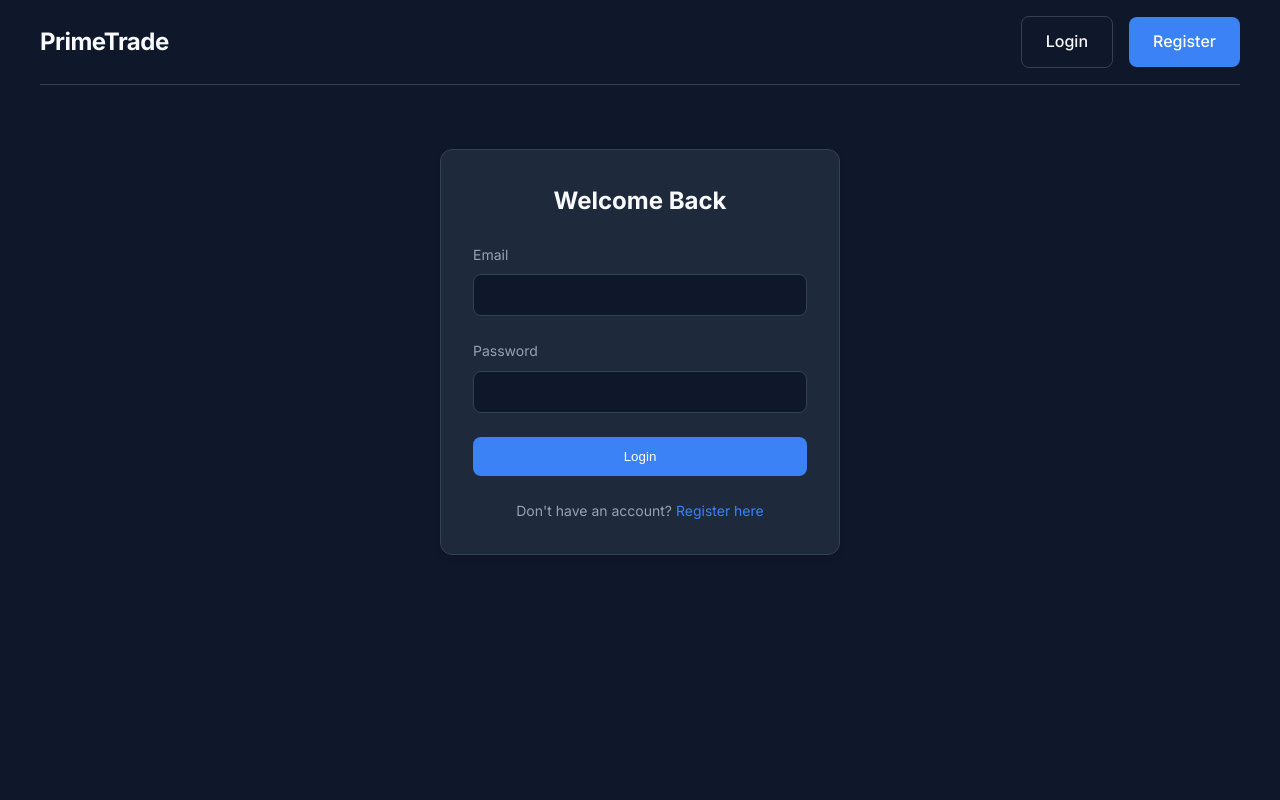
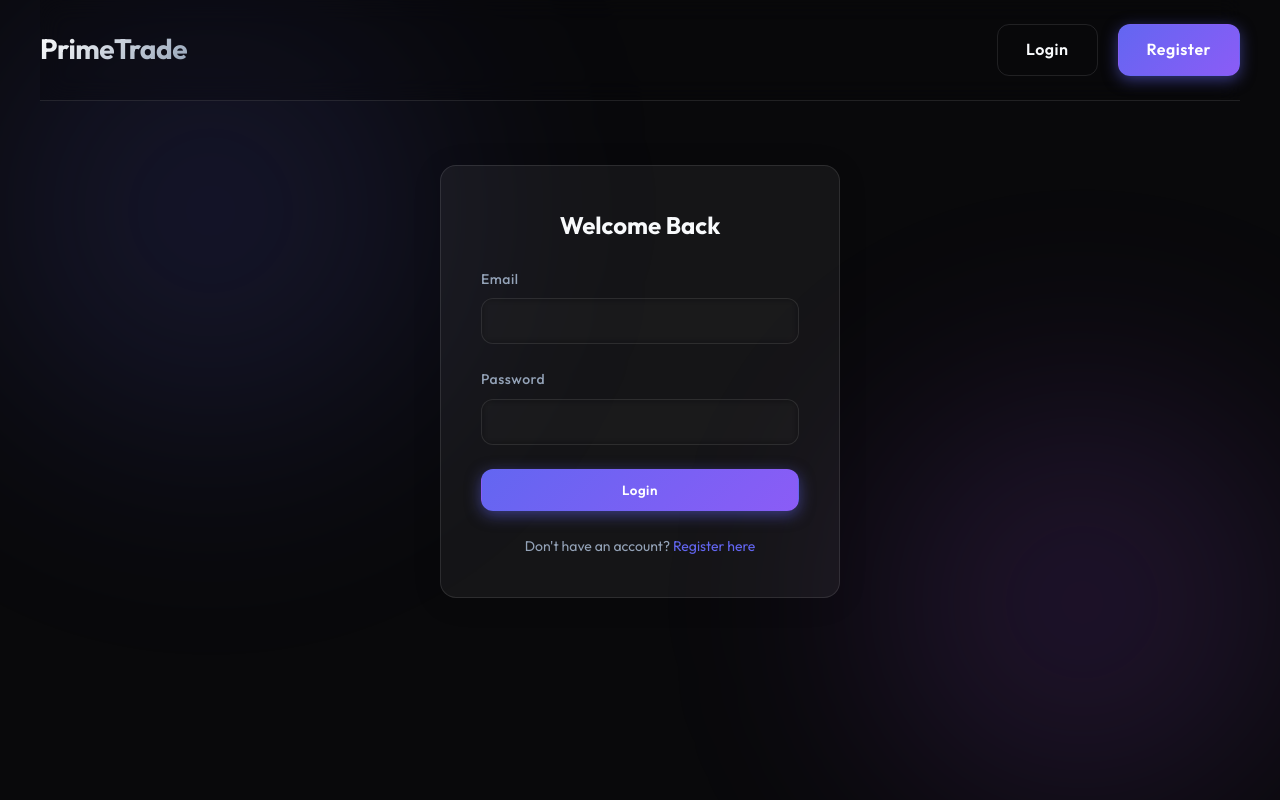
Before and after one commit to Palash-r26/PrimeTrade, a React app in the folder frontend/: page /login in a window 1280 px wide. Built offline with nearby package versions, Linux system fonts and the light colour scheme; the HTML template or start-up script is replaced by a standard one.

Commit message:
Revamp UI with premium glassmorphism and animated backgrounds

```diff
--- a/frontend/src/index.css
+++ b/frontend/src/index.css
@@ -1,19 +1,22 @@
-@import url('https://fonts.googleapis.com/css2?family=Inter:wght@300;400;500;600;700&display=swap');
+@import url('https://fonts.googleapis.com/css2?family=Outfit:wght@300;400;500;600;700&display=swap');
 
 :root {
-  --bg-primary: #0f172a;
-  --bg-secondary: #1e293b;
+  --bg-dark: #09090b;
+  --bg-card: rgba(255, 255, 255, 0.05);
+  --bg-input: rgba(0, 0, 0, 0.2);
+  --border-light: rgba(255, 255, 255, 0.1);
+  --border-glow: rgba(255, 255, 255, 0.2);
   --text-primary: #f8fafc;
   --text-secondary: #94a3b8;
-  --accent-primary: #3b82f6;
-  --accent-hover: #2563eb;
-  --border-color: #334155;
+  --accent-primary: #6366f1;
+  --accent-hover: #818cf8;
+  --accent-glow: rgba(99, 102, 241, 0.5);
   --success: #10b981;
   --danger: #ef4444;
 
-  --font-family: 'Inter', sans-serif;
-  --border-radius: 12px;
-  --transition: all 0.3s ease;
+  --font-family: 'Outfit', sans-serif;
+  --border-radius: 16px;
+  --transition: all 0.3s cubic-bezier(0.4, 0, 0.2, 1);
 }
 
 * {
@@ -24,76 +27,140 @@
 
 body {
   font-family: var(--font-family);
-  background-color: var(--bg-primary);
+  background-color: var(--bg-dark);
   color: var(--text-primary);
   line-height: 1.6;
   min-height: 100vh;
+  overflow-x: hidden;
+  position: relative;
+}
+
+/* Animated Background Orbs */
+body::before, body::after {
+  content: '';
+  position: fixed;
+  width: 50vw;
+  height: 50vw;
+  border-radius: 50%;
+  filter: blur(100px);
+  z-index: -1;
+  opacity: 0.5;
+  animation: float 20s infinite alternate ease-in-out;
+}
+
+body::before {
+  top: -10vw;
+  left: -10vw;
+  background: radial-gradient(circle, rgba(99,102,241,0.4) 0%, rgba(99,102,241,0) 70%);
+}
+
+body::after {
+  bottom: -10vw;
+  right: -10vw;
+  background: radial-gradient(circle, rgba(168,85,247,0.4) 0%, rgba(168,85,247,0) 70%);
+  animation-delay: -10s;
+}
+
+@keyframes float {
+  0% { transform: translate(0, 0) scale(1); }
+  50% { transform: translate(5%, 5%) scale(1.1); }
+  100% { transform: translate(-5%, -5%) scale(0.9); }
 }
 
 a {
   text-decoration: none;
   color: var(--accent-primary);
+  transition: var(--transition);
+}
+
+a:hover {
+  color: var(--accent-hover);
+  text-shadow: 0 0 8px var(--accent-glow);
 }
 
 .container {
   max-width: 1200px;
   margin: 0 auto;
   padding: 0 1.5rem;
+  position: relative;
+  z-index: 1;
 }
 
 /* Animations */
 @keyframes fadeIn {
-  from { opacity: 0; transform: translateY(10px); }
+  from { opacity: 0; transform: translateY(20px); }
   to { opacity: 1; transform: translateY(0); }
 }
 
 .fade-in {
-  animation: fadeIn 0.5s ease-out forwards;
+  animation: fadeIn 0.6s cubic-bezier(0.4, 0, 0.2, 1) forwards;
 }
 
-/* Common UI Components */
+/* Glassmorphism Card */
 .card {
-  background-color: var(--bg-secondary);
-  border: 1px solid var(--border-color);
+  background: var(--bg-card);
+  backdrop-filter: blur(16px);
+  -webkit-backdrop-filter: blur(16px);
+  border: 1px solid var(--border-light);
   border-radius: var(--border-radius);
-  padding: 2rem;
-  box-shadow: 0 4px 6px -1px rgba(0, 0, 0, 0.1), 0 2px 4px -1px rgba(0, 0, 0, 0.06);
+  padding: 2.5rem;
+  box-shadow: 0 4px 30px rgba(0, 0, 0, 0.1);
+  transition: var(--transition);
 }
 
+.card:hover {
+  border-color: var(--border-glow);
+  box-shadow: 0 8px 32px rgba(0, 0, 0, 0.3), 0 0 15px rgba(255,255,255,0.05);
+}
+
+/* Buttons */
 .btn {
   display: inline-block;
-  background-color: var(--accent-primary);
+  background: linear-gradient(135deg, var(--accent-primary), #8b5cf6);
   color: white;
-  padding: 0.75rem 1.5rem;
-  border: none;
-  border-radius: 8px;
-  font-weight: 500;
+  padding: 0.75rem 1.75rem;
+  border: 1px solid transparent;
+  border-radius: 12px;
+  font-weight: 600;
+  font-family: var(--font-family);
   cursor: pointer;
   transition: var(--transition);
   text-align: center;
+  box-shadow: 0 4px 15px var(--accent-glow);
+  letter-spacing: 0.5px;
 }
 
 .btn:hover {
-  background-color: var(--accent-hover);
-  transform: translateY(-1px);
+  transform: translateY(-2px);
+  box-shadow: 0 6px 20px var(--accent-glow);
+  filter: brightness(1.1);
+}
+
+.btn:active {
+  transform: translateY(0);
 }
 
 .btn-danger {
-  background-color: var(--danger);
+  background: linear-gradient(135deg, var(--danger), #b91c1c);
+  box-shadow: 0 4px 15px rgba(239, 68, 68, 0.4);
 }
 .btn-danger:hover {
-  background-color: #dc2626;
+  box-shadow: 0 6px 20px rgba(239, 68, 68, 0.5);
 }
 
 .btn-outline {
-  background-color: transparent;
-  border: 1px solid var(--border-color);
+  background: transparent;
+  border: 1px solid var(--border-light);
   color: var(--text-primary);
+  box-shadow: none;
 }
 .btn-outline:hover {
-  background-color: var(--border-color);
+  background: rgba(255, 255, 255, 0.05);
+  border-color: var(--border-glow);
+  box-shadow: 0 0 15px rgba(255,255,255,0.05);
 }
 
+/* Inputs */
 .input-group {
   margin-bottom: 1.5rem;
 }
@@ -102,24 +169,37 @@ a {
   display: block;
   margin-bottom: 0.5rem;
   font-size: 0.875rem;
+  font-weight: 500;
   color: var(--text-secondary);
+  letter-spacing: 0.5px;
 }
 
 .input-group input, .input-group select, .input-group textarea {
   width: 100%;
-  padding: 0.75rem 1rem;
-  background-color: var(--bg-primary);
-  border: 1px solid var(--border-color);
-  border-radius: 8px;
+  padding: 0.875rem 1.25rem;
+  background-color: var(--bg-input);
+  border: 1px solid var(--border-light);
+  border-radius: 12px;
   color: var(--text-primary);
   font-family: var(--font-family);
   transition: var(--transition);
+  backdrop-filter: blur(4px);
 }
 
 .input-group input:focus, .input-group select:focus, .input-group textarea:focus {
   outline: none;
   border-color: var(--accent-primary);
-  box-shadow: 0 0 0 3px rgba(59, 130, 246, 0.25);
+  box-shadow: 0 0 0 3px var(--accent-glow);
+  background-color: rgba(0, 0, 0, 0.4);
+}
+
+.input-group input::placeholder, .input-group textarea::placeholder {
+  color: rgba(255,255,255,0.2);
+}
+
+.input-group select option {
+  background-color: var(--bg-dark);
+  color: var(--text-primary);
 }
 
 /* Navbar */
@@ -127,92 +207,151 @@ a {
   display: flex;
   justify-content: space-between;
   align-items: center;
-  padding: 1rem 0;
-  border-bottom: 1px solid var(--border-color);
-  margin-bottom: 2rem;
+  padding: 1.5rem 0;
+  margin-bottom: 3rem;
+  border-bottom: 1px solid var(--border-light);
+  background: rgba(9, 9, 11, 0.3);
+  backdrop-filter: blur(12px);
+  -webkit-backdrop-filter: blur(12px);
+  position: sticky;
+  top: 0;
+  z-index: 100;
 }
 
 .navbar-brand {
-  font-size: 1.5rem;
+  font-size: 1.75rem;
   font-weight: 700;
-  color: var(--text-primary);
+  background: linear-gradient(135deg, #fff, #94a3b8);
+  -webkit-background-clip: text;
+  background-clip: text;
+  -webkit-text-fill-color: transparent;
   letter-spacing: -0.5px;
 }
 
 .navbar-menu {
   display: flex;
-  gap: 1rem;
+  gap: 1.25rem;
   align-items: center;
 }
 
 /* Toast/Alerts */
 .alert {
-  padding: 1rem;
-  border-radius: 8px;
-  margin-bottom: 1rem;
+  padding: 1rem 1.25rem;
+  border-radius: 12px;
+  margin-bottom: 1.5rem;
   font-size: 0.875rem;
+  backdrop-filter: blur(8px);
+  font-weight: 500;
 }
 .alert-error {
   background-color: rgba(239, 68, 68, 0.1);
-  border: 1px solid var(--danger);
+  border: 1px solid rgba(239, 68, 68, 0.3);
   color: #fca5a5;
+  box-shadow: 0 4px 15px rgba(239, 68, 68, 0.1);
 }
 .alert-success {
   background-color: rgba(16, 185, 129, 0.1);
-  border: 1px solid var(--success);
+  border: 1px solid rgba(16, 185, 129, 0.3);
   color: #6ee7b7;
+  box-shadow: 0 4px 15px rgba(16, 185, 129, 0.1);
 }
 
 /* Task Grid */
 .task-grid {
   display: grid;
-  grid-template-columns: repeat(auto-fill, minmax(300px, 1fr));
-  gap: 1.5rem;
+  grid-template-columns: repeat(auto-fill, minmax(320px, 1fr));
+  gap: 2rem;
 }
 
 .task-card {
   display: flex;
   flex-direction: column;
+  padding: 2rem;
+  position: relative;
+  overflow: hidden;
+}
+
+.task-card::before {
+  content: '';
+  position: absolute;
+  top: 0; left: 0; right: 0;
+  height: 4px;
+  background: linear-gradient(90deg, var(--accent-primary), #8b5cf6);
+  opacity: 0;
   transition: var(--transition);
 }
 
-.task-card:hover {
-  transform: translateY(-4px);
-  border-color: var(--accent-primary);
+.task-card:hover::before {
+  opacity: 1;
 }
 
 .task-header {
   display: flex;
   justify-content: space-between;
   align-items: flex-start;
-  margin-bottom: 1rem;
+  margin-bottom: 1.25rem;
 }
 
 .task-title {
   font-weight: 600;
-  font-size: 1.125rem;
+  font-size: 1.25rem;
+  letter-spacing: 0.3px;
 }
 
 .badge {
-  padding: 0.25rem 0.75rem;
+  padding: 0.35rem 0.85rem;
   border-radius: 999px;
   font-size: 0.75rem;
-  font-weight: 500;
+  font-weight: 600;
   text-transform: uppercase;
+  letter-spacing: 0.5px;
+  backdrop-filter: blur(4px);
 }
 
-.badge-pending { background-color: rgba(245, 158, 11, 0.2); color: #fcd34d; }
-.badge-in-progress { background-color: rgba(59, 130, 246, 0.2); color: #93c5fd; }
-.badge-completed { background-color: rgba(16, 185, 129, 0.2); color: #6ee7b7; }
+.badge-pending {
+  background-color: rgba(245, 158, 11, 0.15);
+  border: 1px solid rgba(245, 158, 11, 0.3);
+  color: #fcd34d;
+}
+.badge-in-progress {
+  background-color: rgba(59, 130, 246, 0.15);
+  border: 1px solid rgba(59, 130, 246, 0.3);
+  color: #93c5fd;
+}
+.badge-completed {
+  background-color: rgba(16, 185, 129, 0.15);
+  border: 1px solid rgba(16, 185, 129, 0.3);
+  color: #6ee7b7;
+}
 
 .task-desc {
   color: var(--text-secondary);
-  font-size: 0.875rem;
+  font-size: 0.95rem;
   flex-grow: 1;
-  margin-bottom: 1.5rem;
+  margin-bottom: 2rem;
+  line-height: 1.7;
 }
 
 .task-actions {
   display: flex;
-  gap: 0.5rem;
+  gap: 0.75rem;
+  margin-top: auto;
 }
+
+.task-actions .btn {
+  padding: 0.6rem;
+  font-size: 0.875rem;
+  border-radius: 8px;
+}
+
+/* Glassmorphism Title */
+.page-title {
+  font-size: 2.5rem;
+  font-weight: 700;
+  margin-bottom: 2rem;
+  background: linear-gradient(135deg, #fff, var(--text-secondary));
+  -webkit-background-clip: text;
+  background-clip: text;
+  -webkit-text-fill-color: transparent;
+  letter-spacing: -1px;
+}
--- a/frontend/src/pages/Dashboard.jsx
+++ b/frontend/src/pages/Dashboard.jsx
@@ -77,9 +77,9 @@ const Dashboard = () => {
   return (
     <div>
       <div style={{ display: 'flex', justifyContent: 'space-between', alignItems: 'center', marginBottom: '2rem' }}>
-        <h2>Dashboard</h2>
+        <h2 className="page-title" style={{ marginBottom: 0 }}>Dashboard</h2>
         <button className="btn" onClick={() => { resetForm(); setShowForm(!showForm); }}>
-          {showForm ? 'Cancel' : 'Create Task'}
+          {showForm ? 'Close Form' : '+ Create Task'}
         </button>
       </div>
 
```
